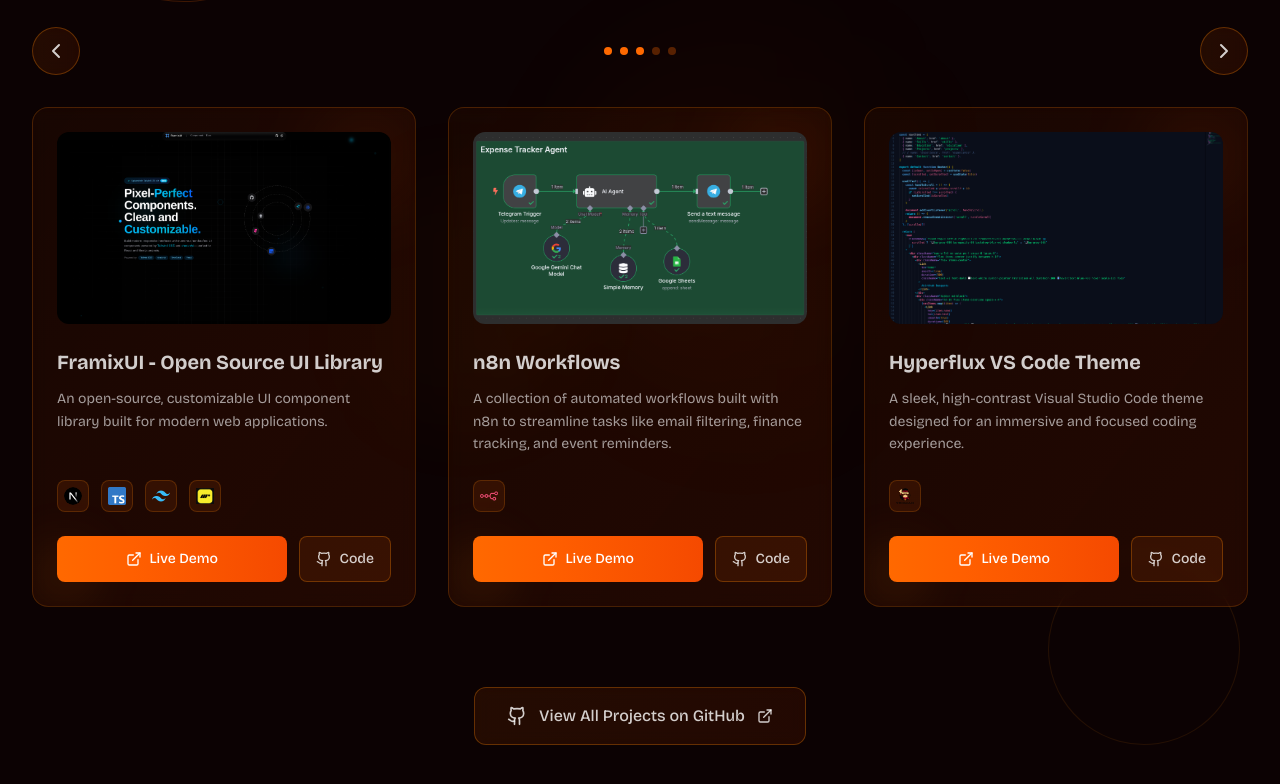
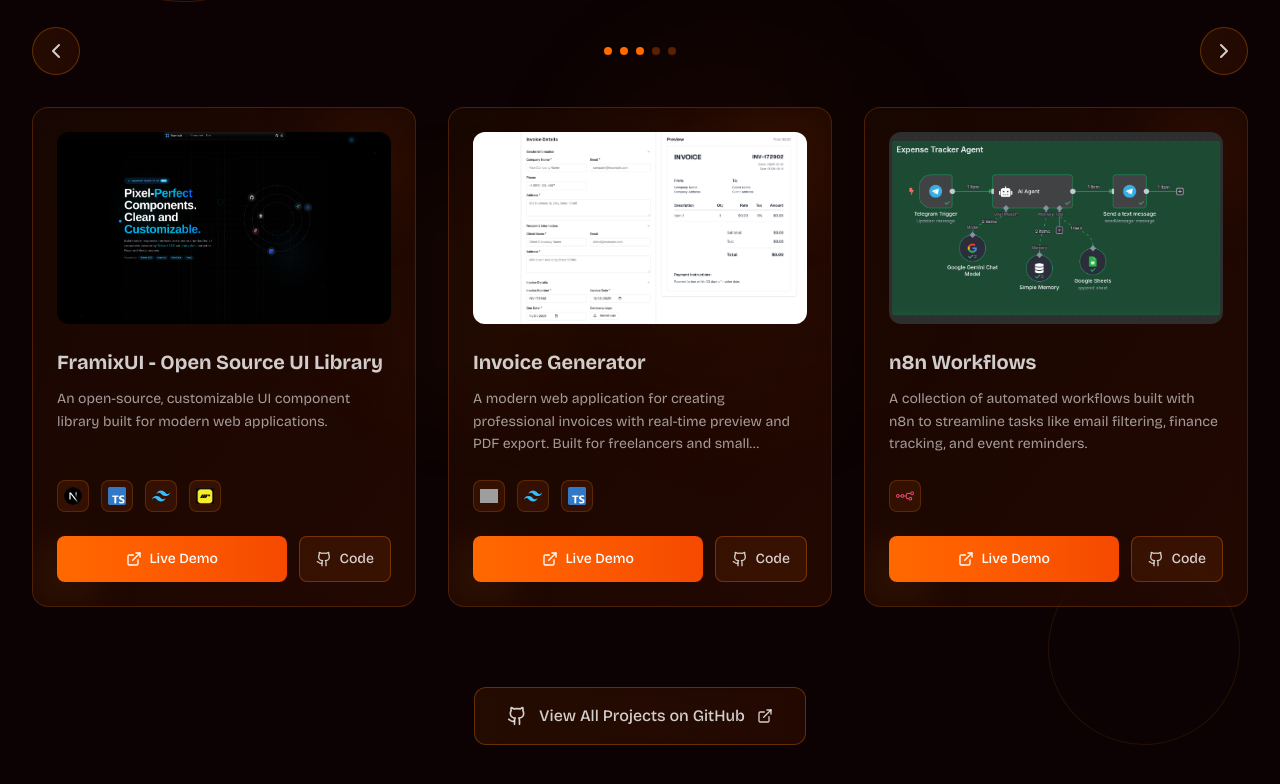
Before and after one commit to abirbhab-dasgupta/abirbhab, a Next.js app: page / in a window 1280 px wide. Shown: the part 2491-3275 px from the top of the page. Built offline with nearby package versions, Linux system fonts and the light colour scheme; grey boxes are pictures that could not be loaded.

Commit message:
made changes with project display section

```diff
--- a/data/index.ts
+++ b/data/index.ts
@@ -4,46 +4,48 @@
     title: "FramixUI - Open Source UI Library ",
     des: "An open-source, customizable UI component library built for modern web applications.",
     img: "/project1.png",
-      iconLists: ["/nextjs.svg","/typescript.png","/tailwindcss.png","/motion.png"],
+    iconLists: ["/nextjs.svg", "/typescript.png", "/tailwindcss.png", "/motion.png"],
     link: "https://framixui.vercel.app/",
-      githubLink:"https://github.com/abirbhab-dasgupta/framix-ui",
+    githubLink: "https://github.com/abirbhab-dasgupta/framix-ui",
   },
   {
     id: 2,
+    title: "Invoice Generator",
+    des: "A modern web application for creating professional invoices with real-time preview and PDF export. Built for freelancers and small businesses with a user-friendly interface and responsive design.",
+    img: "/project5.png",
+    iconLists: ["/nextjs.png", "/tailwindcss.png", "/typescript.png"],
+    link: "https://invoicegenerator-abirbhab.vercel.app/",
+    githubLink: "https://github.com/abirbhab-dasgupta/invoice-generator",
+  },
+
+  {
+    id: 3,
     title: "n8n Workflows",
     des: "A collection of automated workflows built with n8n to streamline tasks like email filtering, finance tracking, and event reminders.",
     img: "/project2.png",
     iconLists: ["/n8n.png",],
     link: "https://github.com/abirbhab-dasgupta/n8n-workflows",
-      githubLink:"https://github.com/abirbhab-dasgupta/n8n-workflows",
+    githubLink: "https://github.com/abirbhab-dasgupta/n8n-workflows",
   },
   {
-      id: 3,
+    id: 4,
     title: "Hyperflux VS Code Theme",
     des: "A sleek, high-contrast Visual Studio Code theme designed for an immersive and focused coding experience.",
     img: "/project3.png",
     iconLists: ["/yeoman.svg"],
     link: "https://github.com/abirbhab-dasgupta/hyperflux-theme/",
-      githubLink:"https://github.com/abirbhab-dasgupta/hyperflux-theme/",
+    githubLink: "https://github.com/abirbhab-dasgupta/hyperflux-theme/",
   },
   {
-      id: 4,
+    id: 5,
     title: "Recipe Finder",
     des: " A dynamic recipe search app powered by the Edamam API to help users discover meals based on ingredients, diet, and cuisine preferences.",
     img: "/project4.png",
-      iconLists: ["/react.png","/tailwindcss.png","/javascript.png"],
+    iconLists: ["/react.png", "/tailwindcss.png", "/javascript.png"],
     link: "https://recipe-finder-nine-dusky.vercel.app/",
-      githubLink:"https://github.com/abirbhab-dasgupta/recipe-finder",
+    githubLink: "https://github.com/abirbhab-dasgupta/recipe-finder",
   },
-    {
-      id: 5,
-      title: "Deepfake Detection Landing Page",
-      des: "A clean, responsive landing page designed to showcase a deepfake detection tool with a focus on clarity, trust, and user engagement",
-      img: "/project5.png",
-      iconLists: ["/react.png","/tailwindcss.png","/javascript.png"],
-      link: "https://deepfake-detection-landing-page.vercel.app/",
-      githubLink:"https://github.com/abirbhab-dasgupta/deepfake-detection-landing-page",
-    },
+
 ];
 
 
```
Also changed, not shown: public/project5.png. Lines whose indentation alone changed are shown as unchanged.
